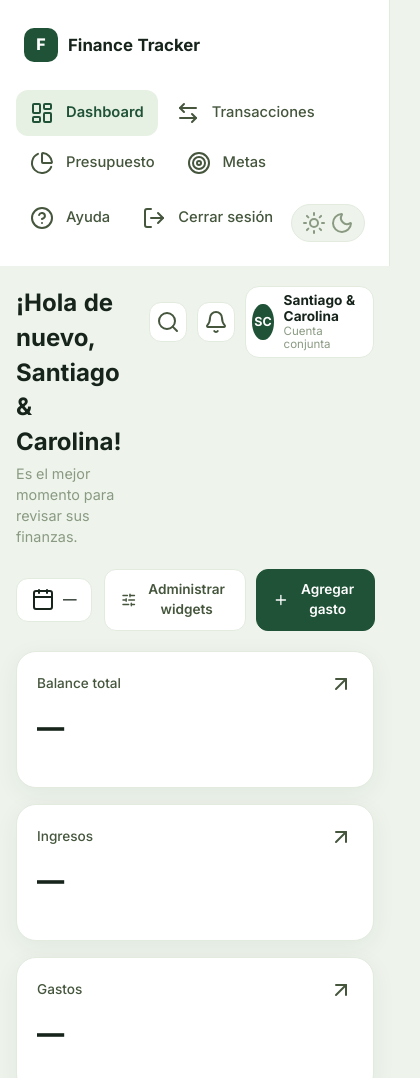
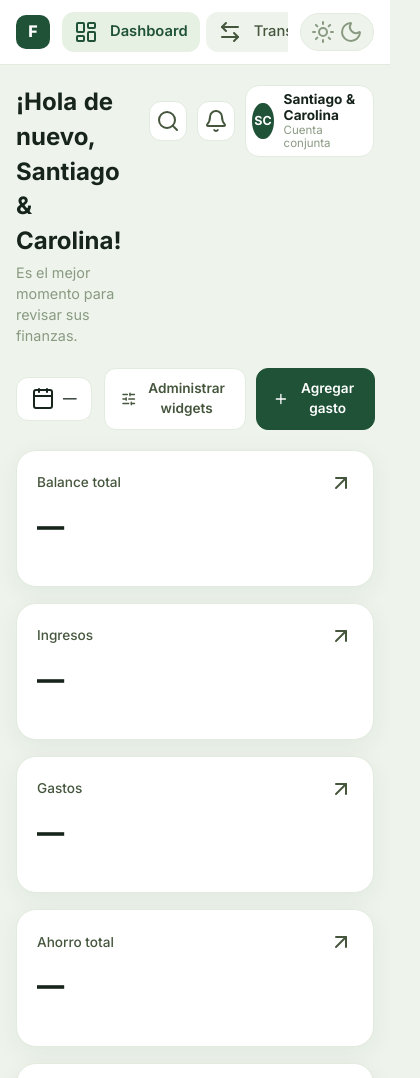
Before and after one commit to jabondanoaraoz/finance-tracker-example, a plain HTML site: page frontend/index.html in a window 390 px wide. Shown: the top 1078 px of the page, 420 px wide, since content can reach past the window. Drawn offline with nearby package versions, Linux system fonts and the light colour scheme; no server answers.

Commit message:
hace el menu responsive y corrige el overflow horizontal en mobile

```diff
--- a/frontend/index.html
+++ b/frontend/index.html
@@ -126,6 +126,7 @@
             <h2>Transacciones recientes</h2>
             <a class="link" href="#">Ver todas</a>
           </div>
+          <div class="table-wrap">
             <table class="txn-table">
               <thead>
                 <tr>
@@ -138,6 +139,7 @@
               </thead>
               <tbody id="txn-rows"></tbody>
             </table>
+          </div>
         </article>
 
         <article class="card" id="sec-metas">
--- a/frontend/styles.css
+++ b/frontend/styles.css
@@ -55,6 +55,7 @@ body {
   font-feature-settings: "tnum" 1;
   line-height: 1.45;
   -webkit-font-smoothing: antialiased;
+  overflow-x: hidden;
 }
 
 .layout {
@@ -340,6 +341,12 @@ body {
   border-radius: var(--radius);
   box-shadow: var(--shadow);
   padding: 20px;
+  min-width: 0; /* evita que el contenido ancho (tabla) estire la grilla */
+}
+
+/* La tabla scrollea dentro de su tarjeta en pantallas angostas */
+.table-wrap {
+  overflow-x: auto;
 }
 
 .card-head {
@@ -757,18 +764,57 @@ body {
     grid-template-columns: 1fr;
   }
   .sidebar {
-    position: static;
+    position: sticky;
+    top: 0;
+    z-index: 40;
     height: auto;
     flex-direction: row;
-    flex-wrap: wrap;
     align-items: center;
+    gap: 12px;
+    padding: 12px 16px;
+    border-right: none;
+    border-bottom: 1px solid var(--line);
+    overflow-x: auto;
   }
-  .nav,
+  .brand {
+    padding: 0;
+    flex: none;
+  }
+  .brand-name {
+    display: none;
+  }
+  /* Navegación en fila con scroll horizontal; cada item es una pastilla */
+  .nav {
+    flex-direction: row;
+    flex-wrap: nowrap;
+    gap: 6px;
+    overflow-x: auto;
+    -webkit-overflow-scrolling: touch;
+    scrollbar-width: none;
+  }
+  .nav::-webkit-scrollbar {
+    display: none;
+  }
+  .nav-item {
+    white-space: nowrap;
+    padding: 8px 12px;
+    background: var(--bg);
+  }
+  .nav-item.is-active {
+    background: var(--green-soft);
+  }
+  /* En mobile el footer solo deja el toggle de tema, alineado a la derecha */
   .nav-footer {
     flex-direction: row;
-    flex-wrap: wrap;
     border: none;
     padding-top: 0;
+    margin: 0 0 0 auto;
+    gap: 6px;
+  }
+  .nav-footer .nav-item {
+    display: none;
+  }
+  .theme-toggle {
     margin-top: 0;
   }
   .main {
```
Lines whose indentation alone changed are shown as unchanged.
